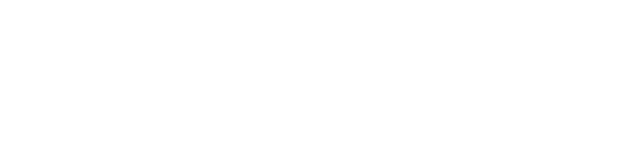
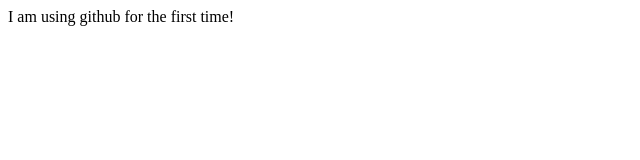
Before and after one commit to Behrouz914/git-project-three, a plain HTML site: page index.html in a window 1280 px wide. Shown: the whole page, without its empty margins (0-640 px from the left). Drawn offline with Linux system fonts and the light colour scheme.

Commit message:
First change

```diff
--- a/index.html
+++ b/index.html
@@ -4,9 +4,11 @@
     <meta charset="UTF-8">
     <meta http-equiv="X-UA-Compatible" content="IE=edge">
     <meta name="viewport" content="width=device-width, initial-scale=1.0">
-    <title>Document</title>
+    <title>Document2</title>
 </head>
 <body>
-
+    <div>
+        I am using github for the first time!
+         </div>
 </body>
 </html>
```
